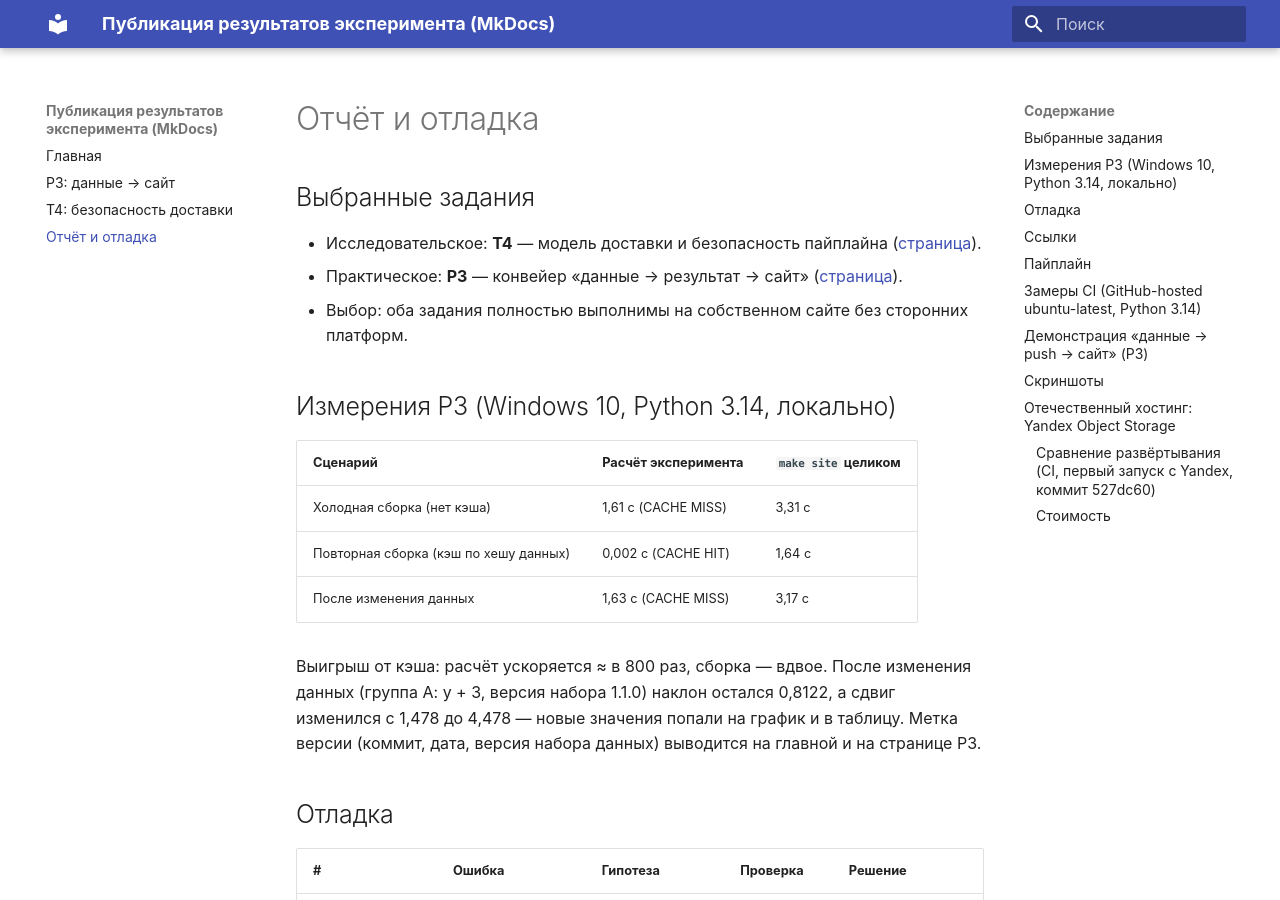
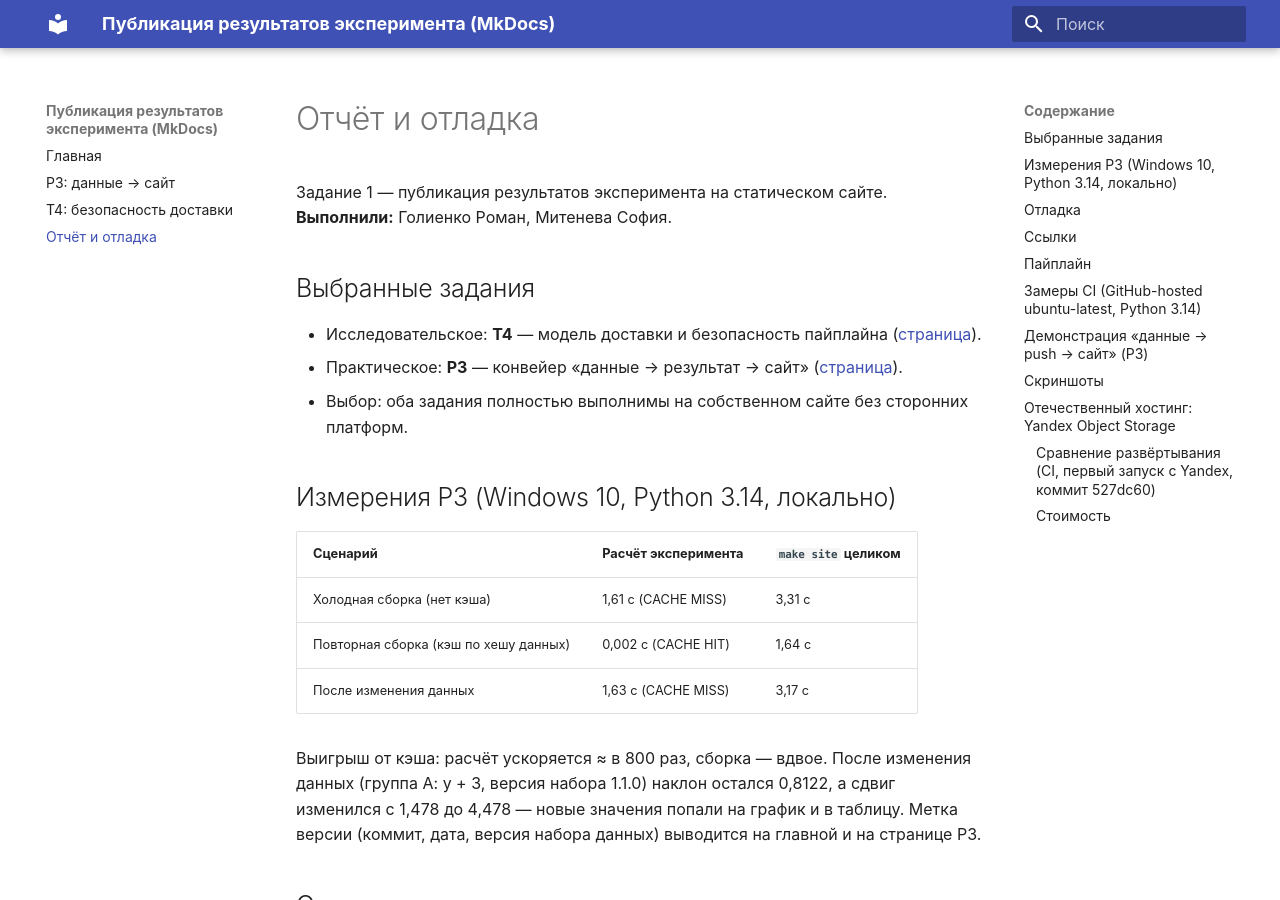
Before and after one commit to SolarVonBro/python-web-ssg, an MkDocs documentation site: the page built from docs/report.md, in a window 1280 px wide and 900 px high. Built offline with MkDocs 1.6.1 and Material for MkDocs 9.7.7, drawn with Linux system fonts in a browser that asks for light colours; a script that is not in the unit is left out.

Commit message:
Reports: mark as assignment, add authors
Co-Authored-By: Claude Sonnet 5.5 <noreply@anthropic.com>

```diff
--- a/docs/report.md
+++ b/docs/report.md
@@ -1,4 +1,6 @@
 # Отчёт и отладка
+
+Задание 1 — публикация результатов эксперимента на статическом сайте. **Выполнили:** Голиенко Роман, Митенева София.
 
 ## Выбранные задания
 
```
Also changed, not shown: docs/index.md (+2 -0 lines).
